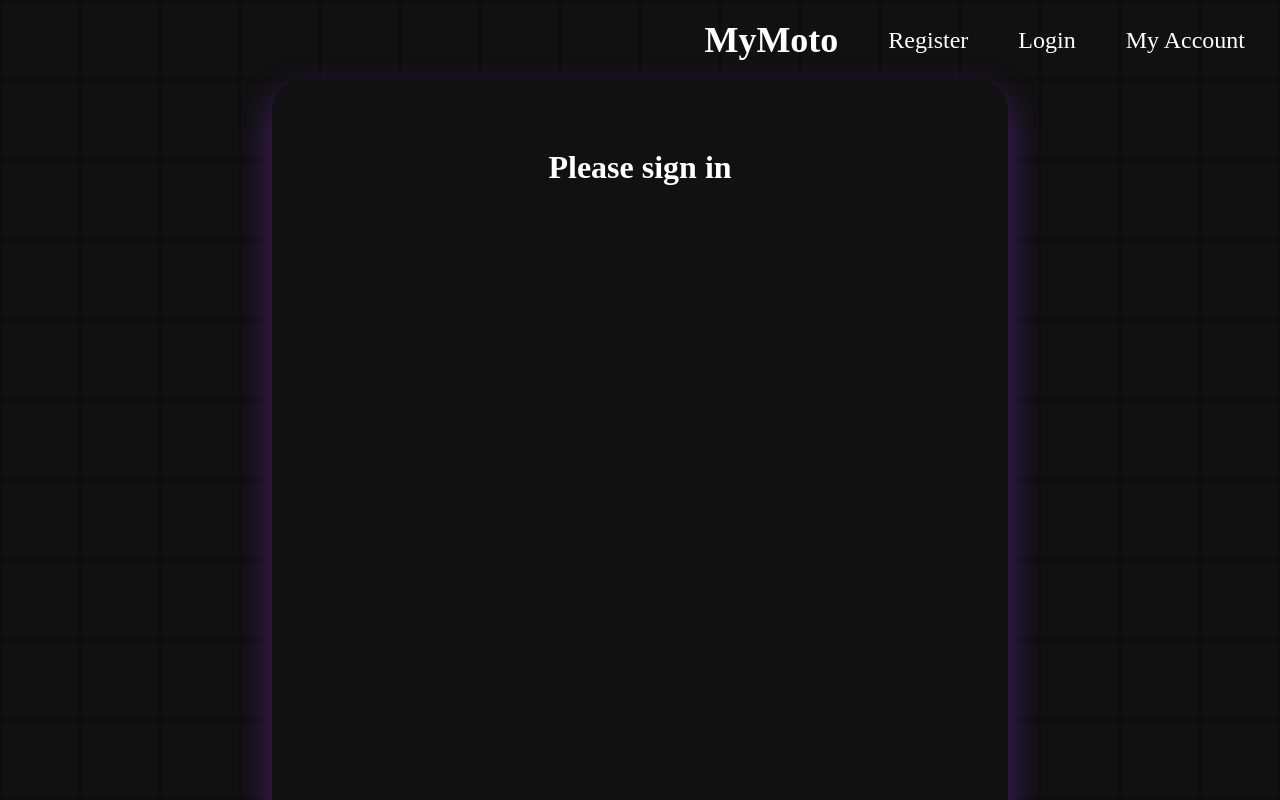
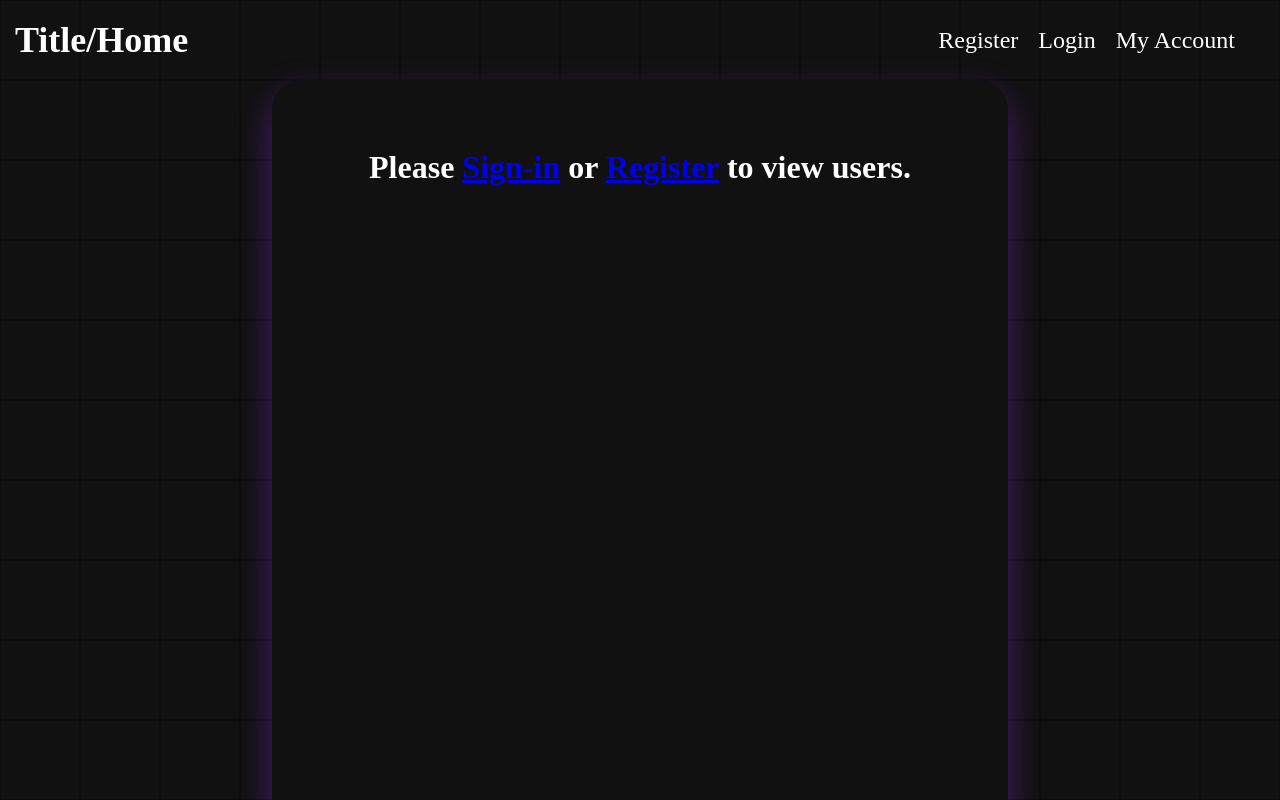
Before and after one commit to amitchell303/capstoneFrontend, a React (Vite) app: page / in a window 1280 px wide. Built offline with nearby package versions, Linux system fonts and the light colour scheme.

Commit message:
navlinks in homepage h1

```diff
--- a/src/App.css
+++ b/src/App.css
@@ -12,12 +12,30 @@ main {
   margin: 0 auto;
   align-content: center;
 }
+
 /* Nav Bar */
-.navbar a {
-  position: relative;
+.navbar {
+  display: flex;
+  flex-direction: row;
+  justify-content: space-between;
+  align-items: center;
+}
+.nav-title {
+  color: white;
+  padding: 0 15px;
+  font-size: x-large;
+  text-decoration: none;
+}
+.nav-links {
   padding: 0 15px;
   margin-right: 20px;
+  font-size: x-large;
+  text-decoration: none;
+  position: relative;
+}
+.nav-links a {
   color: white;
+  margin: 10px;
   font-size: x-large;
   text-decoration: none;
 }
@@ -41,12 +59,6 @@ main {
   color: white;
 }
 /*  Register  */
-.main-content {
-  background-image: url(https://wallpaperaccess.com/full/3933109.jpg);
-  background-size: cover;
-  background-position: center center;
-  background-repeat: no-repeat;
-}
 .page {
   position: relative;
   z-index: 1;
--- a/src/components/Home.jsx
+++ b/src/components/Home.jsx
@@ -1,12 +1,16 @@
+import { GridBackground } from "../assets/grid";
+import { NavLink } from "react-router-dom";
 import "../App.css";
-import { GridBackground } from "../assets/grid";
 
 function Home() {
   return (
     <>
       <GridBackground />
       <div className="homePage">
-        <h1>Please sign in</h1>
+        <h1>
+          Please <NavLink to="/login">Sign-in</NavLink> or{" "}
+          <NavLink to="/register">Register</NavLink> to view users.
+        </h1>
       </div>
     </>
   );
--- a/src/components/Navigations.jsx
+++ b/src/components/Navigations.jsx
@@ -5,10 +5,10 @@ import "../app.css";
 export default function Navigations() {
   return (
     <nav className="navbar">
-      <NavLink to="/">
-        <h1>MyMoto</h1>
+      <NavLink className="nav-title" to="/">
+        <h1>Title/Home</h1>
       </NavLink>
-      <div>
+      <div className="nav-links">
         <NavLink to="/register">Register</NavLink>
         <NavLink to="/login">Login</NavLink>
         <NavLink to="/user/:userId">My Account</NavLink>
--- a/src/components/Registration.jsx
+++ b/src/components/Registration.jsx
@@ -39,7 +39,7 @@ function Registration() {
 
   return (
     <>
-      <main className="main-content">
+      <main>
         <GridBackground />
         <div className="page">
           <h1>Register</h1>
```
